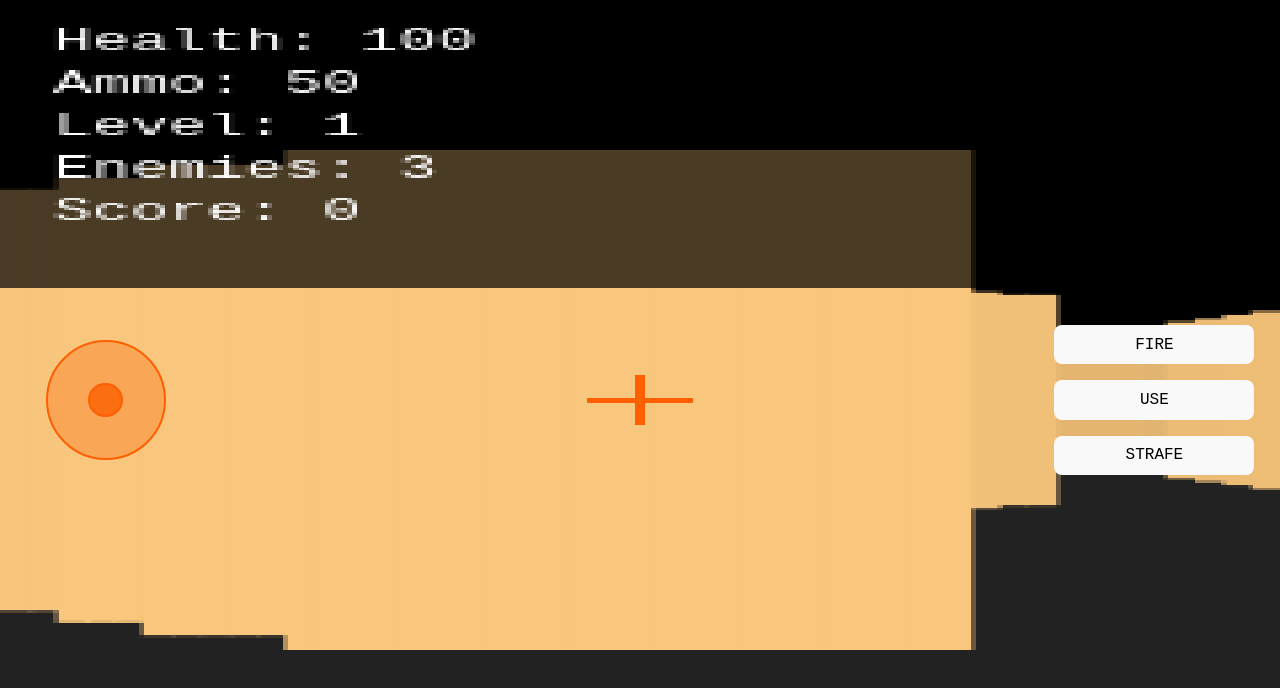
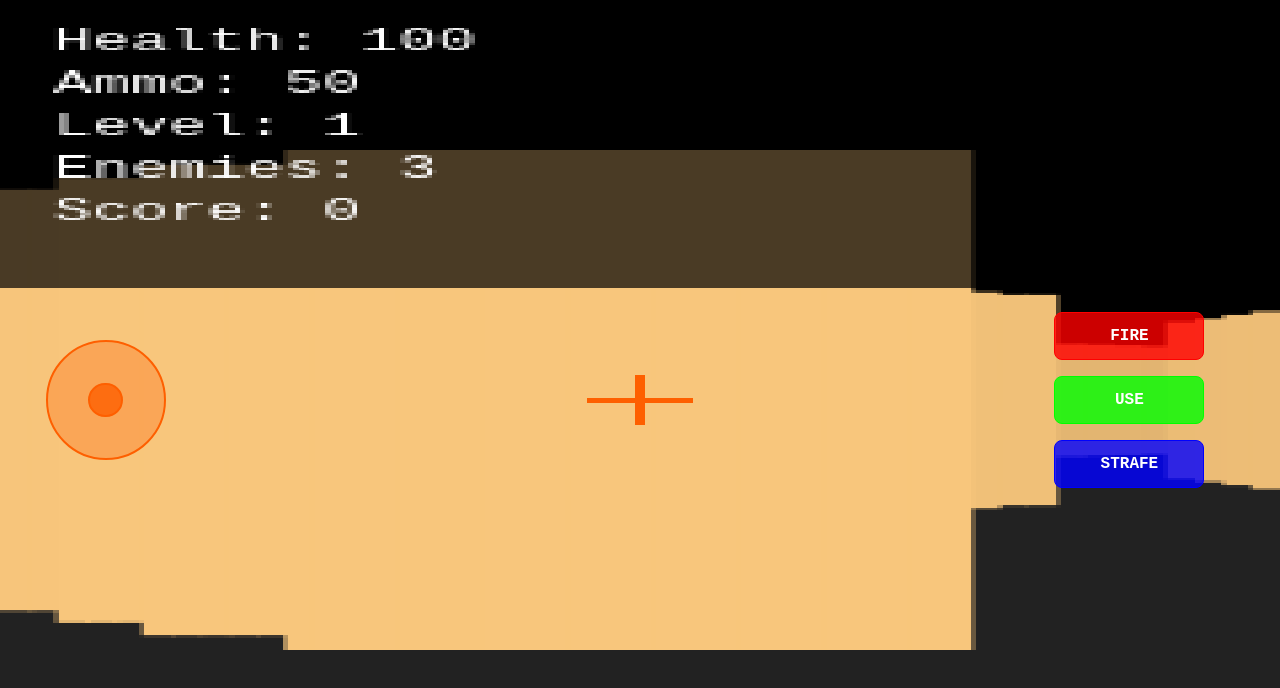
Before and after one commit to AidanTheBandit/Rabbit-Raycast, a React (Vite) app in the folder react/: page / in a window 1280 px wide. Shown: the top 688 px of the page. Built offline with nearby package versions, Linux system fonts and the light colour scheme.

Commit message:
feat: Enhance touch controls by adding joystick movement handling and visual feedback for shooting actions in DoomDemo

```diff
--- a/react/src/RaycastingEngine.jsx
+++ b/react/src/RaycastingEngine.jsx
@@ -70,12 +70,12 @@ const RaycastingEngine = () => {
             <VirtualJoystick onMove={handleJoystickMove} />
           </div>
           <div className="action-buttons">
-            <button tabIndex="0" className="shoot" onTouchStart={() => handleTouch('shoot', true)} onTouchEnd={() => handleTouch('shoot', false)}
-                    onMouseDown={() => handleTouch('shoot', true)} onMouseUp={() => handleTouch('shoot', false)}>FIRE</button>
-            <button tabIndex="0" className="use" onTouchStart={() => handleTouch('use', true)} onTouchEnd={() => handleTouch('use', false)}
-                    onMouseDown={() => handleTouch('use', true)} onMouseUp={() => handleTouch('use', false)}>USE</button>
-            <button tabIndex="0" className="strafe" onTouchStart={() => handleTouch('strafe', true)} onTouchEnd={() => handleTouch('strafe', false)}
-                    onMouseDown={() => handleTouch('strafe', true)} onMouseUp={() => handleTouch('strafe', false)}>STRAFE</button>
+            <button tabIndex="0" className="action-btn shoot" onTouchStart={(e) => { e.preventDefault(); handleTouch('shoot', true); }} onTouchEnd={(e) => { e.preventDefault(); handleTouch('shoot', false); }}
+                    onMouseDown={(e) => { e.preventDefault(); handleTouch('shoot', true); }} onMouseUp={(e) => { e.preventDefault(); handleTouch('shoot', false); }}>FIRE</button>
+            <button tabIndex="0" className="action-btn use" onTouchStart={(e) => { e.preventDefault(); handleTouch('use', true); }} onTouchEnd={(e) => { e.preventDefault(); handleTouch('use', false); }}
+                    onMouseDown={(e) => { e.preventDefault(); handleTouch('use', true); }} onMouseUp={(e) => { e.preventDefault(); handleTouch('use', false); }}>USE</button>
+            <button tabIndex="0" className="action-btn strafe" onTouchStart={(e) => { e.preventDefault(); handleTouch('strafe', true); }} onTouchEnd={(e) => { e.preventDefault(); handleTouch('strafe', false); }}
+                    onMouseDown={(e) => { e.preventDefault(); handleTouch('strafe', true); }} onMouseUp={(e) => { e.preventDefault(); handleTouch('strafe', false); }}>STRAFE</button>
           </div>
         </div>
       </div>
--- a/react/src/engine/demos/DoomDemo.js
+++ b/react/src/engine/demos/DoomDemo.js
@@ -99,6 +99,14 @@ export class DoomDemoScene extends Scene {
       playerHealth: this.player?.health,
       enemies: this.enemies.length
     });
+  }
+
+  /**
+   * Set joystick movement from touch controls
+   */
+  setJoystickMovement(movement) {
+    this.joystickMovement = movement;
+    console.log('DoomDemo: Joystick movement set', movement);
   }
 
   /**
@@ -333,6 +341,11 @@ export class DoomDemoScene extends Scene {
       this.player.angle
     );
 
+    // Also trigger screen muzzle flash for immediate visual feedback
+    if (this.engine.renderer && this.engine.renderer.triggerMuzzleFlash) {
+      this.engine.renderer.triggerMuzzleFlash();
+    }
+
     // Play shooting sound
     this.engine.audio.playProceduralSound(800, 0.1, 'square', 0.3);
 
```
